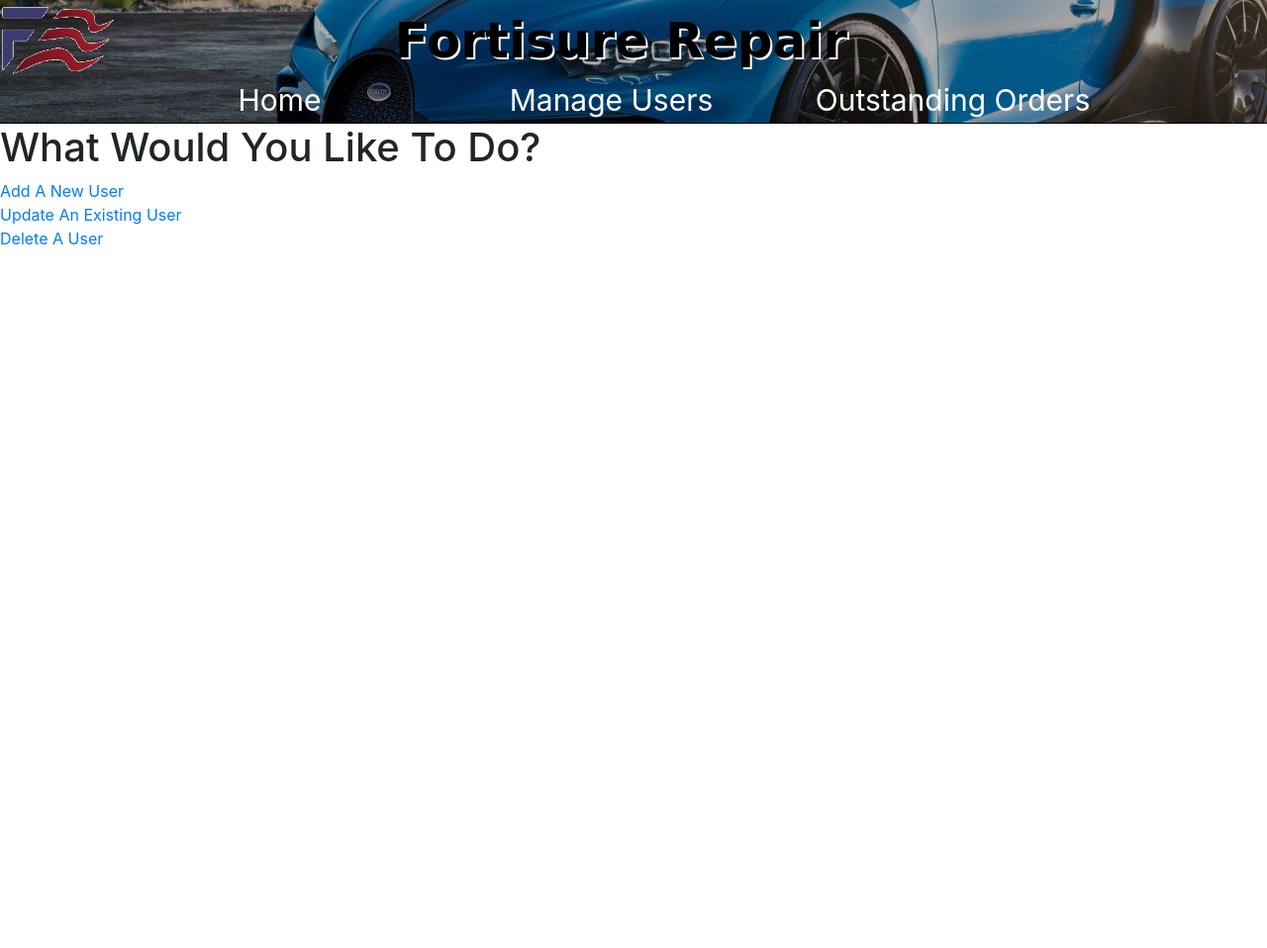
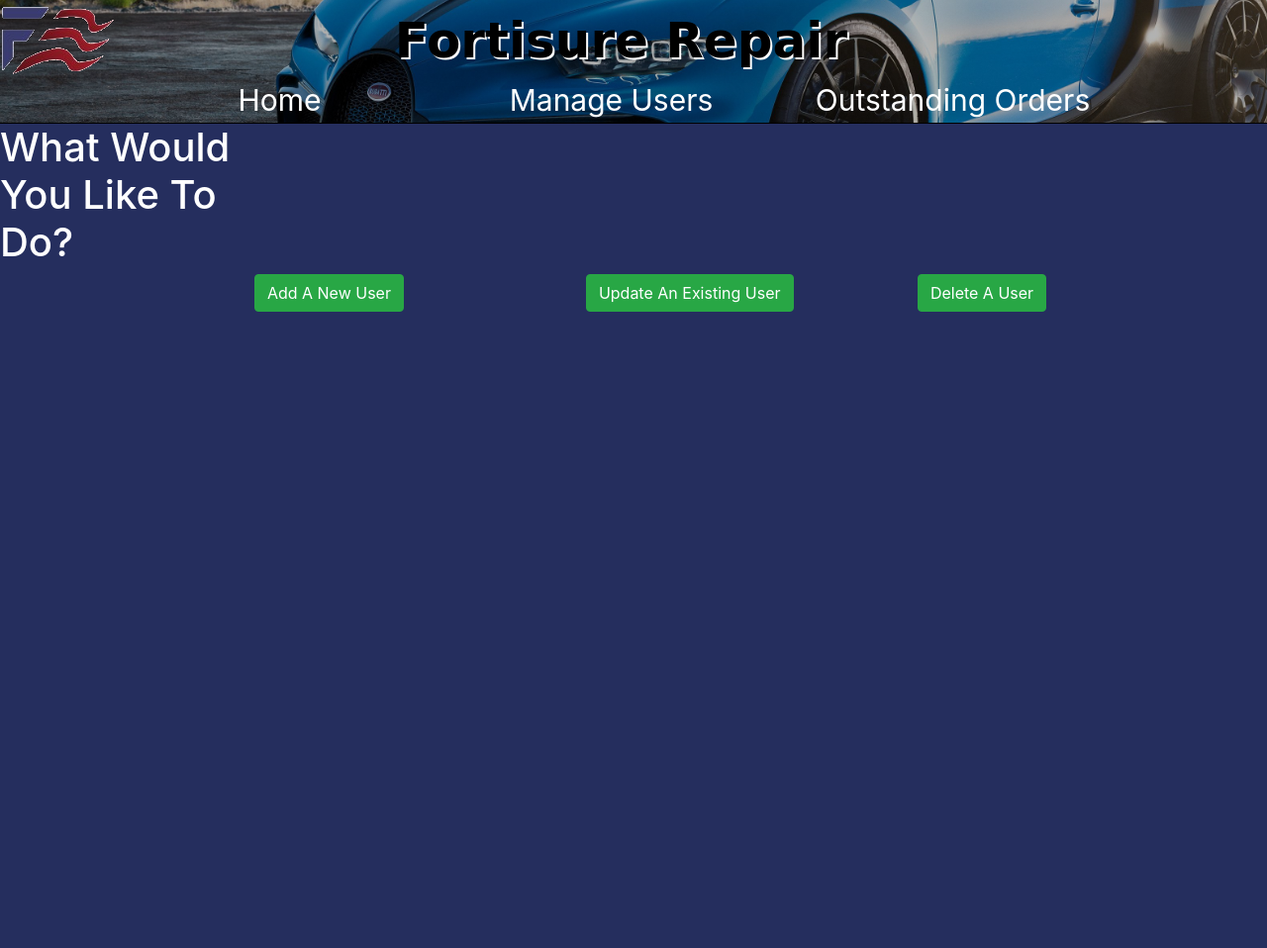
Before and after one commit to tpl1029/final, a PHP site: page /manage.php in a window 1280 px wide; the page is wider, and only the part inside the window is pictured. Shown: that part at 99% size. Before the commit the page ends 247 px from the top of that part, so only its background shows below. Run offline with PHP 8.4, Linux system fonts and the light colour scheme; some web fonts are replaced.

Commit message:
css progress

```diff
--- a/View/Public/CSS/Scripts.css
+++ b/View/Public/CSS/Scripts.css
@@ -25,7 +25,7 @@ div.form-css{
 .web-grid{
     display: grid;
     grid-template-columns: 1fr;
-    grid-template-rows: auto;
+    grid-template-rows: auto auto;
 }
 
 
@@ -135,3 +135,72 @@ div.form-css{
     grid-row: 3;
     margin: auto;
 }
+
+/* management */
+    /* Menu */
+        .manage-menu-grid{
+            grid-column: 1;
+            grid-row: 2;
+            display: grid;
+            grid-template-columns: 1fr 335px 335px 355px 1fr;
+            grid-template-rows: auto auto 643px;
+            background-color: #252e5e;
+        }
+
+        .manage-menu-text{
+            grid-column: 1;
+            grid-row: 1;
+            color: white;
+        }
+
+        .manage-menu-bttns{
+            margin-left: auto;
+
+        }
+        .manage-menu-btn1{
+            grid-column: 2;
+            grid-row: 2;
+        }
+
+        .manage-menu-btn2{
+            grid-column: 3;
+            grid-row: 2;
+        }
+
+        .manage-menu-btn3{
+            grid-column: 4;
+            grid-row: 2;
+        }
+
+    /* Menu */
+
+    /* management options */
+        .manage-grid{
+            display: grid;
+            grid-column: 1;
+            grid-row: 2;
+            grid-template-columns: 1;
+            grid-template-rows: 785px;
+        }
+
+        .manage-text{
+            color: white;
+        }
+
+        .insert-background{
+            background-color: #9f1224;
+            grid-row: 1;
+        }
+
+        .update-background{
+            background-color: #3b3a6d;
+            grid-row: 1;
+        }
+
+        .delete-background{
+            background-color: #252e5e;
+            grid-row: 1;
+        }
+    /* management options */
+
+/* Management */
--- a/manage.php
+++ b/manage.php
@@ -4,8 +4,24 @@
     // include './Controller/admin_check.php';
     ?>
 
-<h1>What Would You Like To Do?</h1>
+<div class = "manage-menu-grid">
 
-            <a href="./insertuser.php" id="manage-link" class="">Add A New User</a>
-            <a href="./updateuser.php" id="manage-link" class="">Update An Existing User</a>
-            <a href="./deleteuser.php" id="manage-link" class="">Delete A User</a>
+    <div class= "manage-menu-text">
+        <h1>What Would You Like To Do?</h1>
+    </div>
+
+        <!-- <div class = "manage-menu-bttns"> -->
+                <div class = "manage-menu-btn1">
+                <a href="./insertuser.php" id="manage-link" class="btn btn-success">Add A New User</a>
+                </div>
+
+                <div class = "manage-menu-btn2">
+                <a href="./updateuser.php" id="manage-link" class="btn btn-success">Update An Existing User</a>
+                </div>
+
+                <div class = "manage-menu-btn3">
+                <a href="./deleteuser.php" id="manage-link" class="btn btn-success">Delete A User</a>
+                </div>
+        <!-- </div>         -->
+
+</div>
```
Also changed, not shown: deleteuser.php (+8 -3 lines), insertuser.php (+8 -3 lines), updateuser.php (+8 -3 lines).
